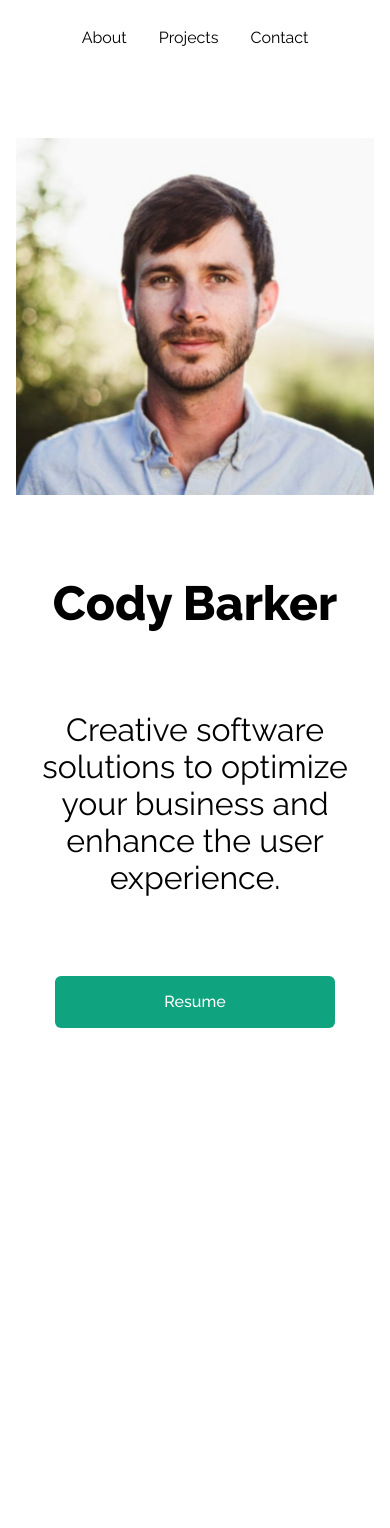
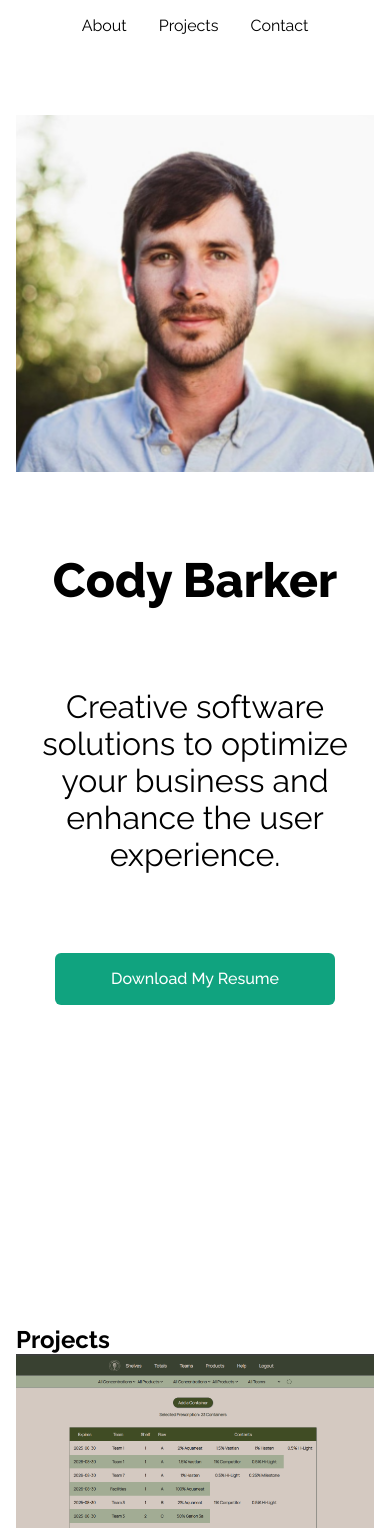
Before and after one commit to cody-barker/portfolio-site-v2, a React (Create React App) app: page / in a window 390 px wide. Shown: the top 1528 px of the page. Before the commit the page ends 1028 px from the top, so only its background shows below. Built offline with nearby package versions, Linux system fonts and the light colour scheme.

Commit message:
style image sizing for projects

```diff
--- a/src/Components/App.js
+++ b/src/Components/App.js
@@ -1,12 +1,14 @@
 import "../Styles/App.css";
 import NavBar from "./NavBar";
 import Header from "./Header";
+import ProjectGroup from "./ProjectGroup";
 
 function App() {
   return (
     <div className="app">
       <NavBar />
       <Header />
+      <ProjectGroup />
     </div>
   );
 }
--- a/src/Components/Header.js
+++ b/src/Components/Header.js
@@ -20,7 +20,7 @@ function Header() {
             target="_blank"
             rel="noopener noreferrer"
           >
-            <button className="header__button">Resume</button>
+            <button className="header__button">Download My Resume</button>
           </a>
         </div>
       </header>
--- a/src/Components/ProjectGroup.js
+++ b/src/Components/ProjectGroup.js
@@ -43,7 +43,12 @@ function ProjectGroup() {
     return <Project key={index} {...project} />;
   });
 
-  return { projectCards };
+  return (
+    <div className="projects__container">
+      <h2>Projects</h2>
+      {projectCards}
+    </div>
+  );
 }
 
 export default ProjectGroup;
--- a/src/Styles/App.css
+++ b/src/Styles/App.css
@@ -10,6 +10,8 @@
 .app {
   height: 100svh;
   padding: 1em;
+  display: flex;
+  flex-direction: column;
 }
 
 * {
@@ -61,10 +63,10 @@ body {
   display: flex;
   justify-content: center;
   align-items: center;
+  margin-bottom: 20rem;
 }
 
 .header {
-  height: 800px;
   max-width: 1200px;
   margin-top: 5rem;
   display: flex;
@@ -117,6 +119,20 @@ body {
   cursor: pointer;
 }
 
+/* Projects */
+
+.project {
+  display: flex;
+  flex-direction: column;
+  justify-content: center;
+  align-items: center;
+}
+
+.project__image {
+  width: clamp(280px, 100%, 700px);
+  height: auto;
+}
+
 /* Media Queries */
 
 @media (min-width: 1100px) {
```
